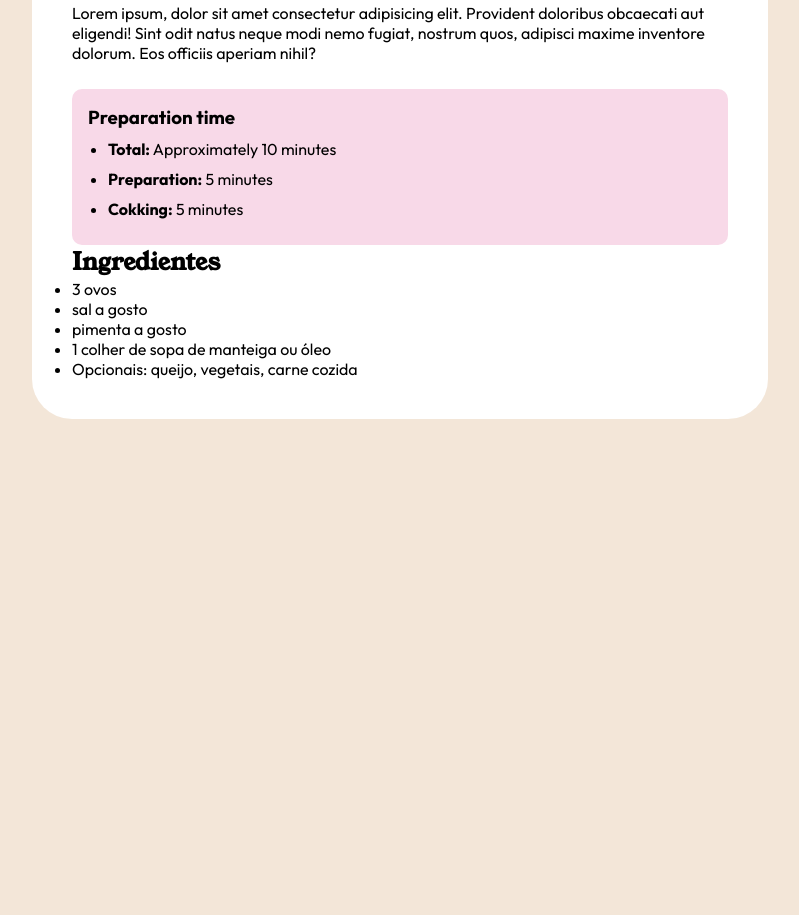
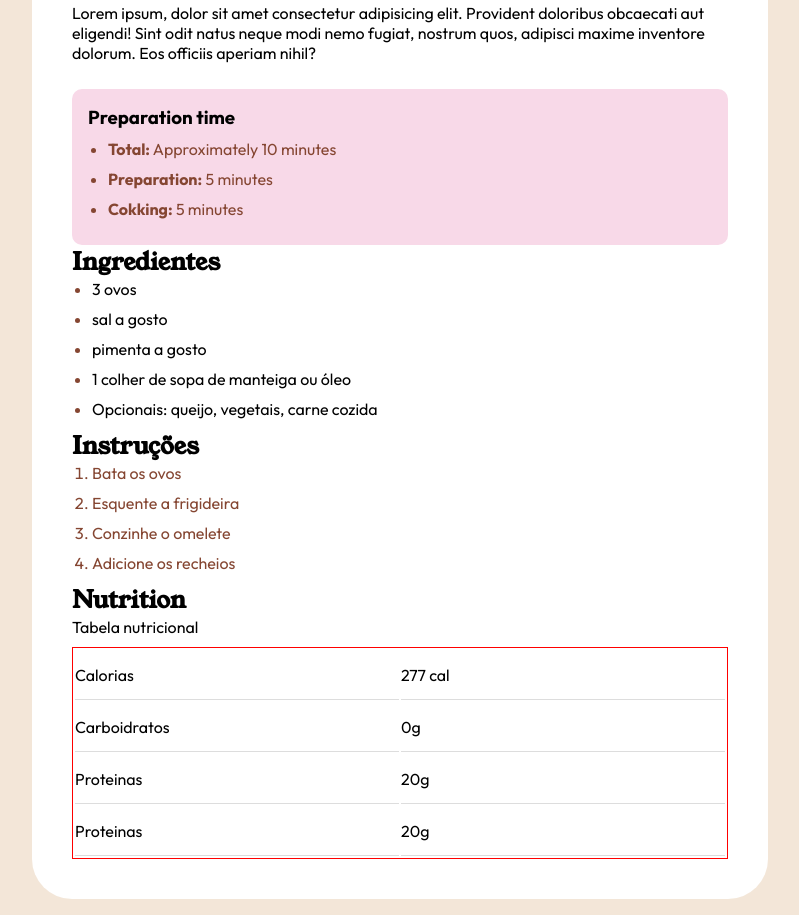
Before and after one commit to elvislano/html-tags-de-estrutura, a plain HTML site: page index.html in a window 1280 px wide. Shown: the part 482-1397 px from the top of the page, without its empty margins (240-1039 px from the left). Before the commit the page ends 917 px from the top, so only its background shows below. Drawn offline with Linux system fonts and the light colour scheme.

Commit message:
projeto concluído

```diff
--- a/index.css
+++ b/index.css
@@ -32,7 +32,7 @@ body {
     }
 
     h1 {
-        margin-bottom: 16px
+        margin-bottom: 16px;
     }
 
     .tempo {
@@ -58,13 +58,31 @@ body {
 
     margin-top:40px;
     margin-bottom: 16px;
-}
+    ul,ol{
+        padding-left: 20px;
 
-ul {
-    padding: left 20px;
+        li{
+            margin-bottom: 10px;
 
-    li {
-        margin: bottom 10px;
+            color: #854632;
+            span {
+                color: black
+            }
+
+
+        }
+
+    }
+    table{
+        border: 1px solid red;
+        margin-top: 10px;
+        width: 100%;
+        tr{
+            td{
+                width: 50%;
+                height: 50px;
+                border-bottom: 1px solid #DDDDDD;
+            }
+        }
     }
 }
-}
--- a/index.html
+++ b/index.html
@@ -24,15 +24,42 @@
                 <li><strong>Cokking:</strong> 5 minutes</li>
             </ul>
         </div>
-
         <h2 class="young-font">Ingredientes</h2>
         <ul>
-            <li>3 ovos</li>
-            <li>sal a gosto</li>
-            <li>pimenta a gosto</li>
-            <li>1 colher de sopa de manteiga ou óleo</li>
-            <li>Opcionais: queijo, vegetais, carne cozida</li>
+            <li><span>3 ovos</span></li>
+            <li><span>sal a gosto</span></li>
+            <li><span>pimenta a gosto</span></li>
+            <li><span>1 colher de sopa de manteiga ou óleo</span></li>
+            <li><span>Opcionais: queijo, vegetais, carne cozida</span></li>
         </ul>
 
-        <div>
+        <h2 class="young-font">Instruções</h2>
+        <ol>
+            <li>Bata os ovos</li>
+            <li>Esquente a frigideira</li>
+            <li>Conzinhe o omelete</li>
+            <li>Adicione os recheios</li>
+        </Ol>
+
+        <h2 class="young-font">Nutrition</h2>
+        <p>Tabela nutricional
+        <table>
+        <tr>
+            <td>Calorias</td>
+            <td>277 cal</td>
+        </tr>
+        <tr>
+            <td>Carboidratos</td>
+            <td>0g</td>
+        </tr>
+        <tr>
+            <td>Proteinas</td>
+            <td>20g</td>
+        </tr>
+        <tr>
+            <td>Proteinas</td>
+            <td>20g</td>
+        </tr>
+        </table>
+    </div>
 </body>
```
